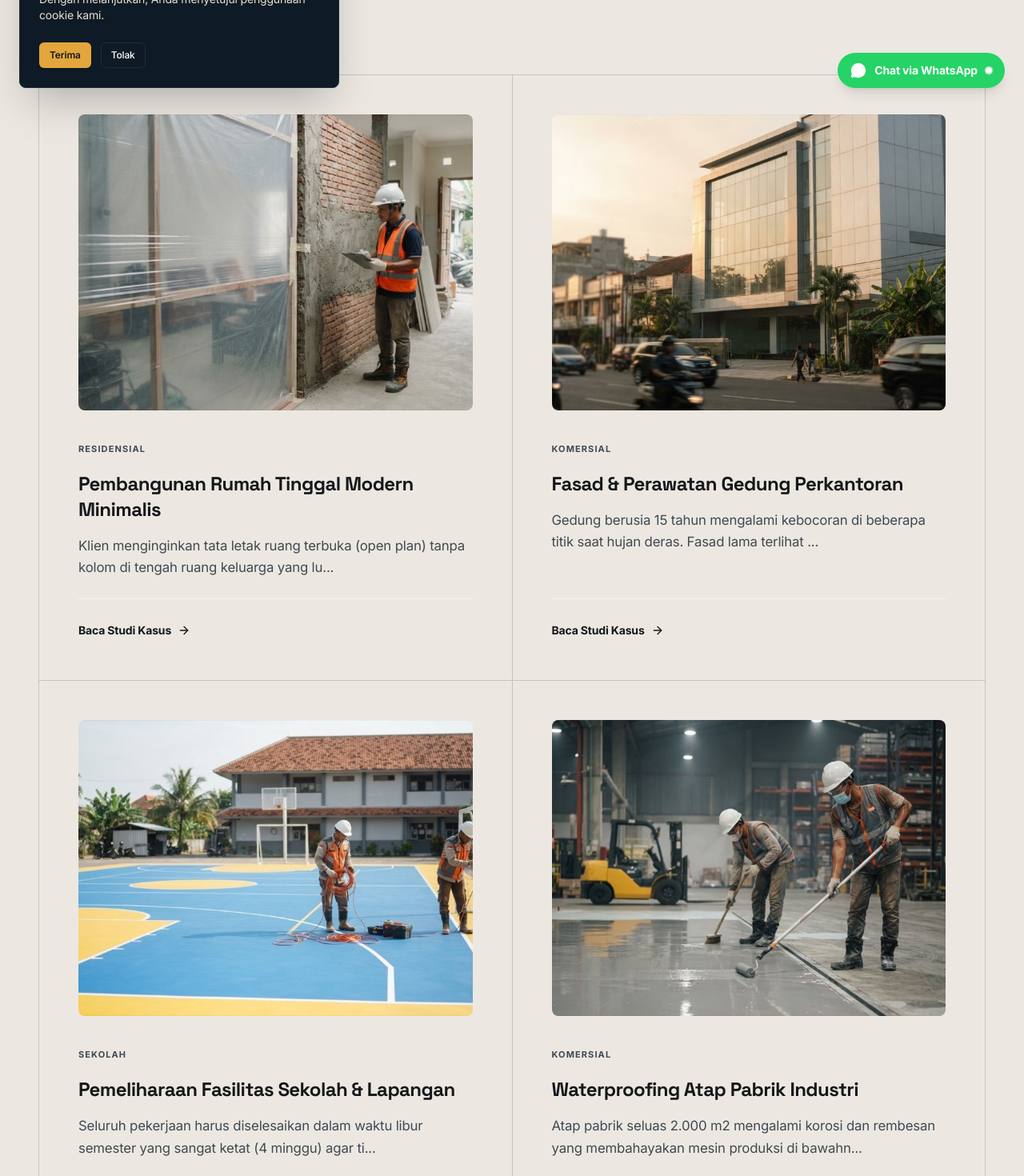
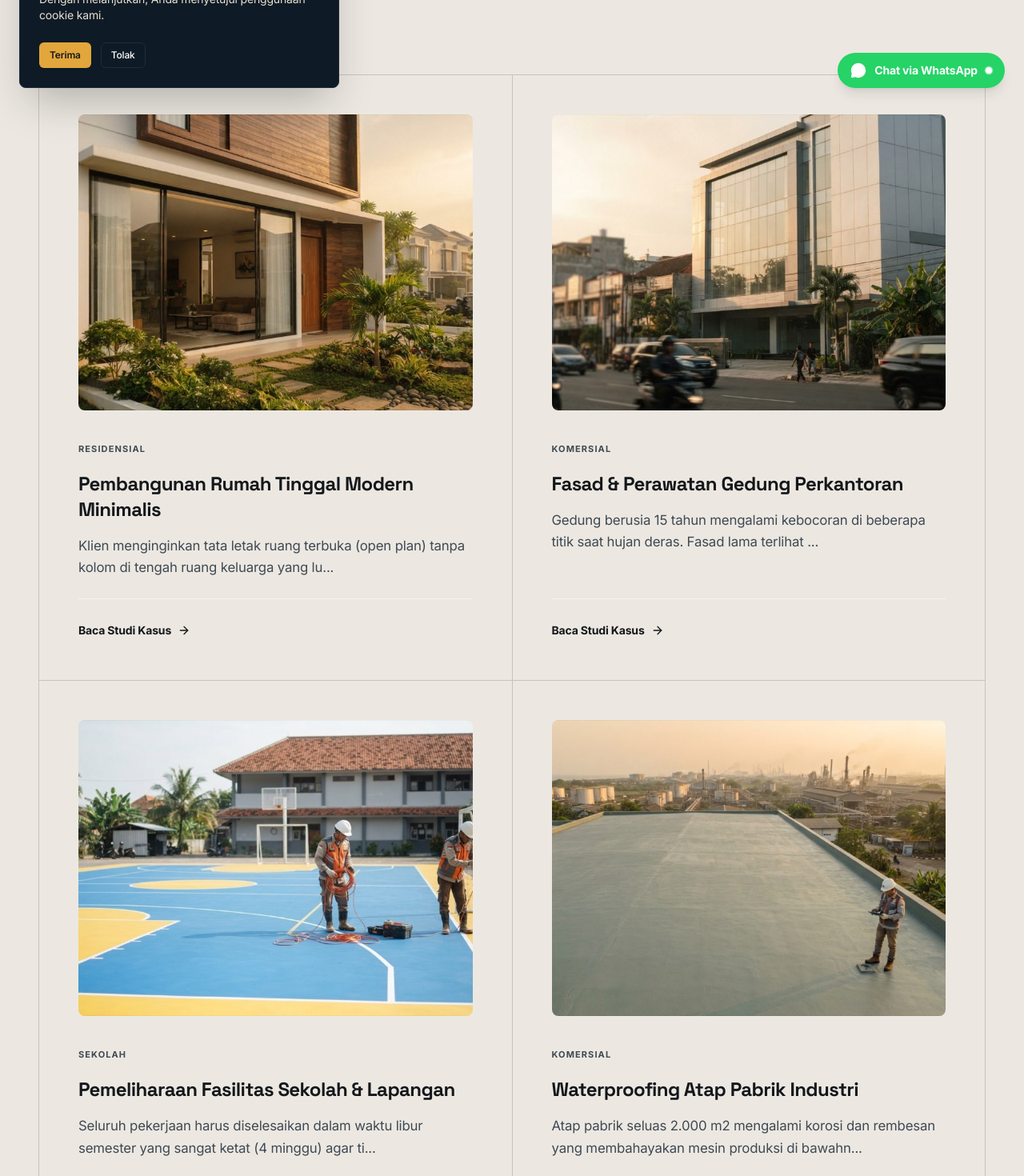
Before and after one commit to ervanlight/arkavena-website, a Next.js app: page /portfolio in a window 1280 px wide. Shown: the part 666-2136 px from the top of the page at 80% size. Built offline with nearby package versions, Linux system fonts and the light colour scheme; no server answers.

Commit message:
feat: replace waterproofing case study photo with real industrial plant rooftop photo (_v6.jpg cache buster)

```diff
--- a/src/app/facility-care/waterproofing-dan-atap/page.tsx
+++ b/src/app/facility-care/waterproofing-dan-atap/page.tsx
@@ -14,7 +14,7 @@ export default function FacilityServicePage() {
     <main className="min-h-screen bg-[#ECE8E1] text-[#0E1B26]">
       <section className="relative overflow-hidden z-0 bg-[#0E1B26] text-white py-24 px-6 min-h-[70vh] flex items-center">
         <Image
-          src="/images/hero_facility_waterproofing_v4.jpg"
+          src="/images/waterproofing_pabrik_gresik_v6.jpg"
           alt="Hero Background"
           fill
           className="object-cover opacity-30 mix-blend-overlay pointer-events-none"
--- a/src/content/projects.ts
+++ b/src/content/projects.ts
@@ -17,7 +17,7 @@ export const projectsData: Project[] = [
     title: 'Pembangunan Rumah Tinggal Modern Minimalis',
     category: 'Residensial',
     location: 'CitraLand, Surabaya',
-    imageUrl: '/images/house_renovation_1784551967214.jpg',
+    imageUrl: '/images/hero_residential_citraland_v5.jpg',
     scope: 'Desain & Konstruksi Sipil, Arsitektur, MEP',
     duration: '8 Bulan',
     challenge: 'Klien menginginkan tata letak ruang terbuka (open plan) tanpa kolom di tengah ruang keluarga yang luas, serta membutuhkan tingkat kedap suara yang tinggi karena lokasi rumah berada di jalan utama perumahan.',
@@ -65,7 +65,7 @@ export const projectsData: Project[] = [
     title: 'Waterproofing Atap Pabrik Industri',
     category: 'Komersial',
     location: 'Kawasan Industri Gresik',
-    imageUrl: '/images/industrial_facility_v4.jpg',
+    imageUrl: '/images/waterproofing_pabrik_gresik_v6.jpg',
     scope: 'Waterproofing Membran Bakar dan Perbaikan Talang',
     duration: '2 Bulan',
     challenge: 'Atap pabrik seluas 2.000 m2 mengalami korosi dan rembesan yang membahayakan mesin produksi di bawahnya. Area kerja berada di ketinggian dengan paparan angin kencang.',
```
Also changed, not shown: public/images/waterproofing_pabrik_gresik_v6.jpg (added).
